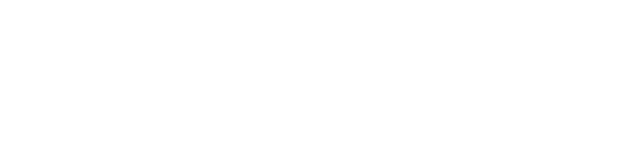
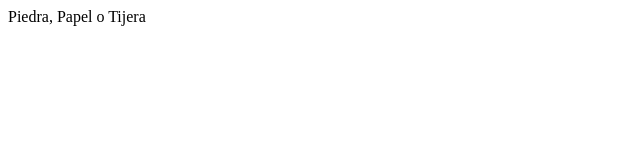
Before and after one commit to gokef23/piedra-papel-tijera, a plain HTML site: page index.html in a window 1280 px wide. Shown: the whole page, without its empty margins (0-640 px from the left). Drawn offline with Linux system fonts and the light colour scheme.

Commit message:
index.html actualizado

```diff
--- a/index.html
+++ b/index.html
@@ -9,6 +9,6 @@
     <title>Piedra, Papel o Tijera</title>
 </head>
 <body>
-
+    <header>Piedra, Papel o Tijera</header>
 </body>
 </html>
```
